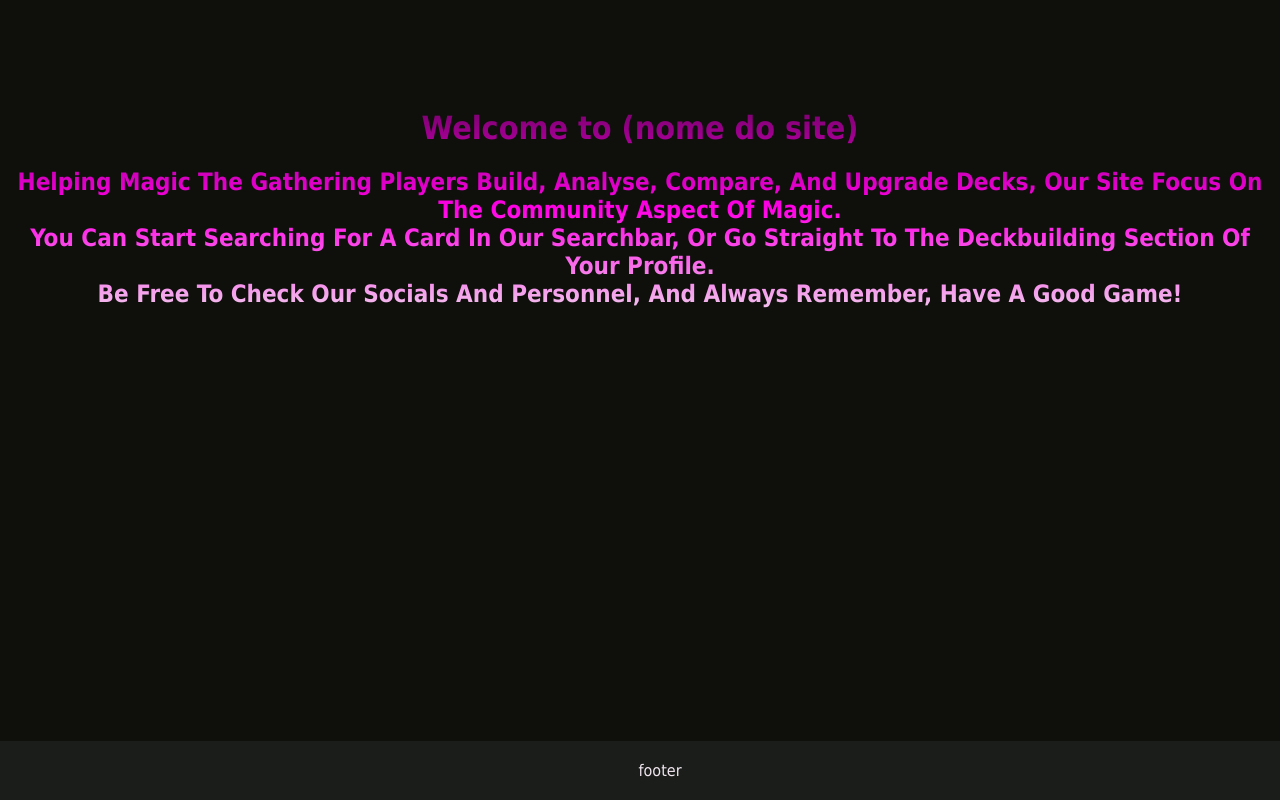
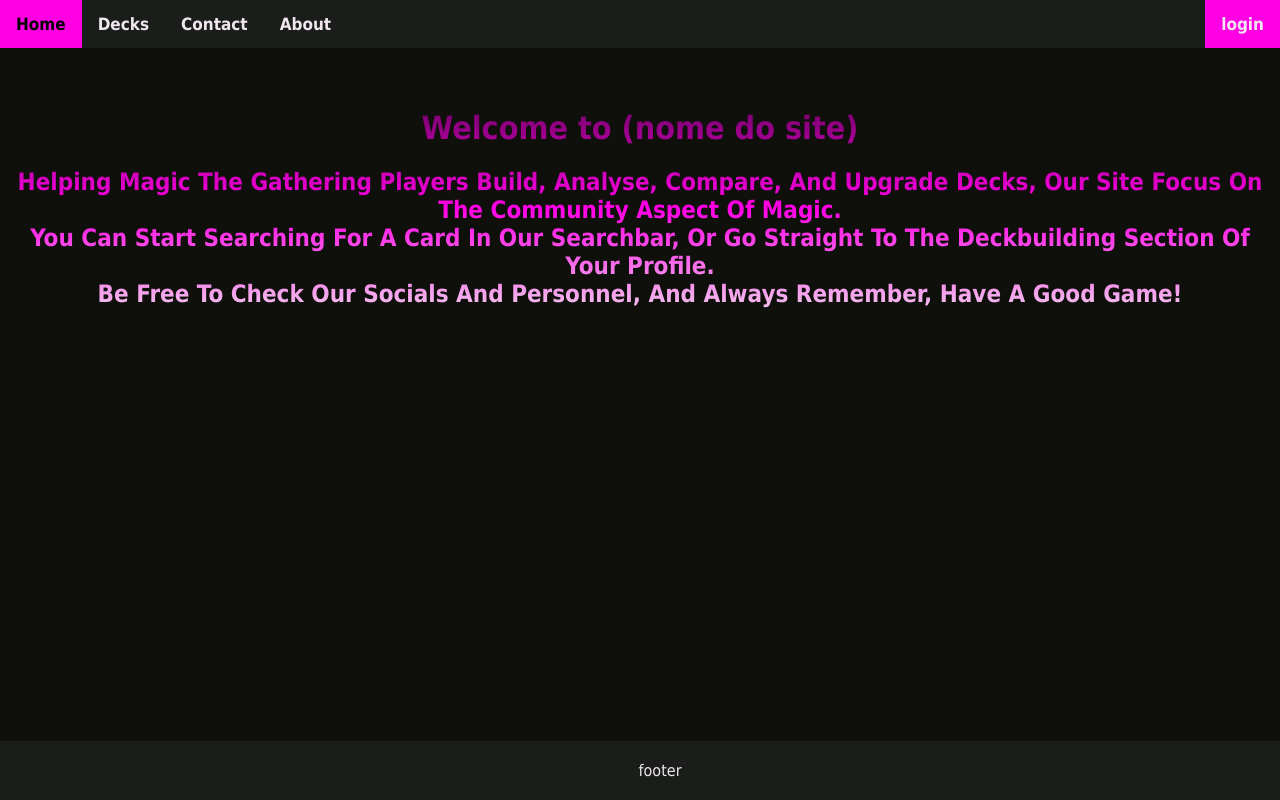
Before and after one commit to Fiboliriodem/Startups2024-2, an Angular app: page / in a window 1280 px wide. Built offline with nearby package versions, Linux system fonts and the light colour scheme.

Commit message:
navbar feita

```diff
--- a/src/app/landing/landing.component.css
+++ b/src/app/landing/landing.component.css
@@ -35,3 +35,40 @@
   color: #F0E6EF;
   text-align: center;
 }
+.navbar {
+  background-color: #1A1D1A;
+  overflow: hidden;
+  top: 0;
+  left: 0;
+  right: 0;
+  position: fixed;
+}
+
+.navbar a {
+  font-family: Tahoma;
+  float: left;
+  font-weight: bold;
+  color: #F0E6EF;
+  text-align: center;
+  padding: 14px 16px;
+  margin-left: 0;
+  margin-right: 0;
+  text-decoration: none;
+  font-size: 17px;
+}
+
+.navbar a:hover {
+  background-color: #FF00E5;
+  color: black;
+}
+
+.navbar a.active {
+  background-color: #FF00E5;
+  color: #F0E6EF;
+}
+
+.navbar a.split {
+  float: right;
+  background-color: #FF00E5;
+  color: #F0E6EF;
+}
--- a/src/app/landing/landing.component.html
+++ b/src/app/landing/landing.component.html
@@ -1,4 +1,12 @@
 <body>
+
+<div class="navbar">
+  <a href="">Home</a>
+  <a href="">Decks</a>
+  <a href="">Contact</a>
+  <a href="">About</a>
+  <a href="" class="split">login</a>
+</div>
 
 
 <div class="bemvindo">
```
